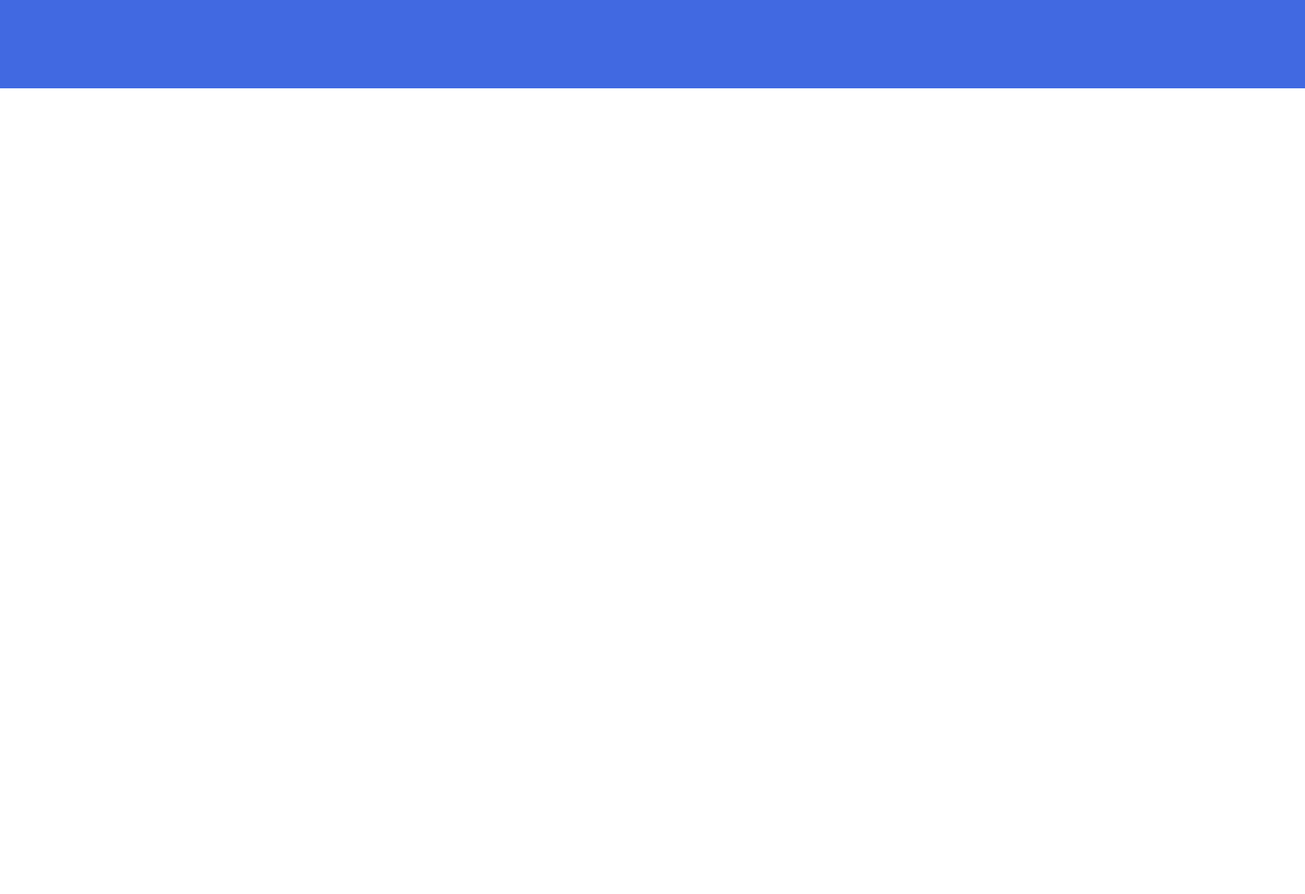
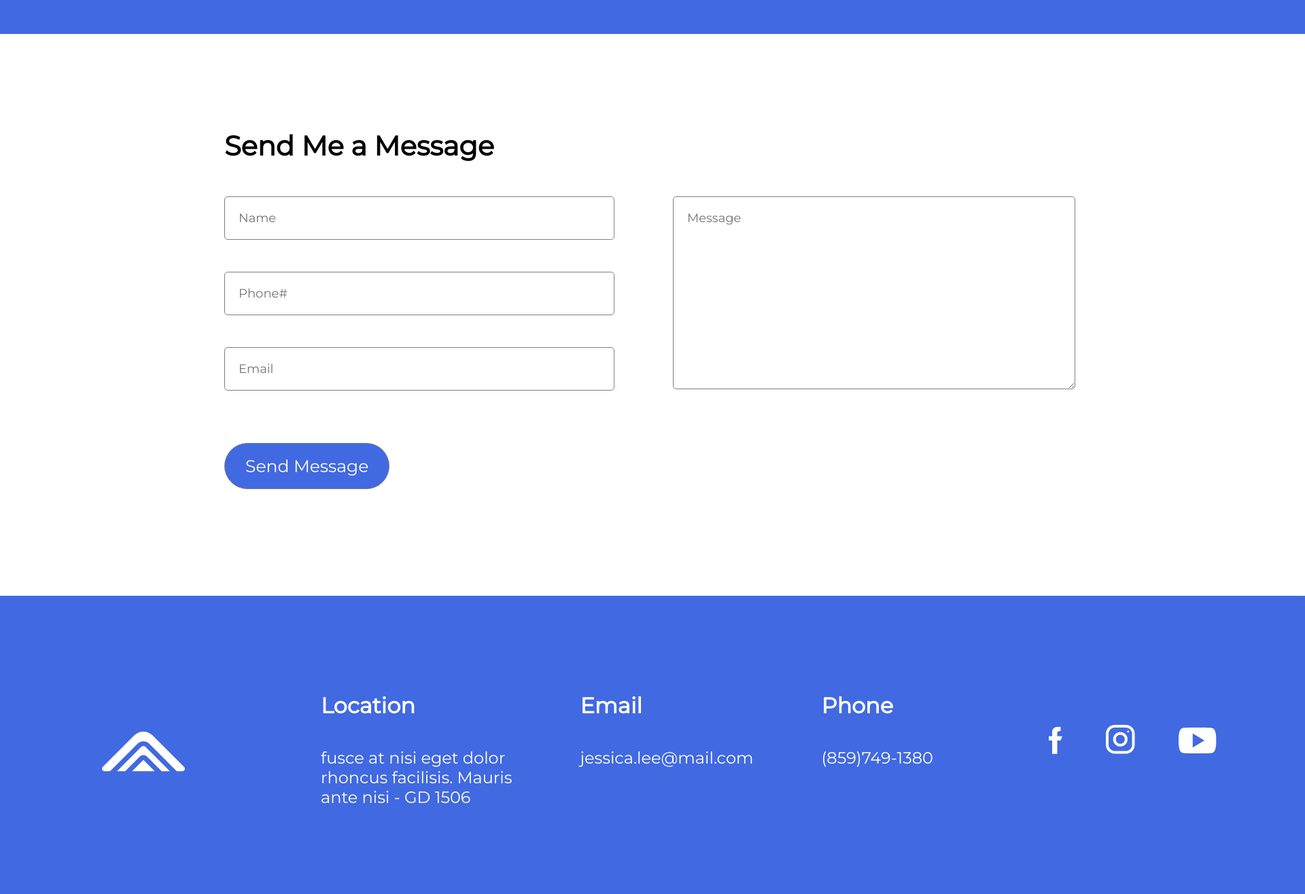
Before and after one commit to onkarjadhav77/HTML, a plain HTML site: page Html-Assignment-1/index.html in a window 1280 px wide. Shown: the part 4190-5506 px from the top of the page at 68% size, 1920 px wide, since content can reach past the window. Before the commit the page ends 4320 px from the top, so only its background shows below. Drawn offline with Linux system fonts and the light colour scheme.

Commit message:
commiting complete code

```diff
--- a/Html-Assignment-1/css/style.css
+++ b/Html-Assignment-1/css/style.css
@@ -166,7 +166,6 @@ header{
 .cardholder{
     background-color: royalblue;
     position: relative;
-    width: 100%;
     padding: 40px;
 }
 
@@ -179,11 +178,8 @@ header{
     padding: 60px 40px;
     box-sizing: border-box;
     font-family: 'Lato', sans-serif;
-}
-
-.cards{
-    margin: 20px;
-    padding: 20px;
+    box-shadow: 2px 2px 5px 5px #9EC0FF;
+    border-radius: 5px;
 }
 
 .card h4{
@@ -214,3 +210,107 @@ header{
     right: 20px;
     margin: 20px;
 }
+
+.form{
+    width: 1280px;
+    margin: auto;
+    padding-top: 100px;
+    overflow: hidden;
+    box-sizing: border-box;
+
+}
+
+.formfield{
+    float: left;
+    padding: 10px;
+    width: 620px;
+}
+
+.formfield input{
+    font-size: 18px;
+    font-family: 'Montserrat', sans-serif;
+    height: 60px;
+    padding-left: 20px;
+    width: 550px;
+    border-radius: 5px;
+    border: 1px solid gray;
+    margin-bottom: 47px;
+}
+
+.formfield input[type="button"]{
+    width: auto;
+    padding: 5px 30px;
+    font-size: 25px;
+    height: 68px;
+    border-radius: 40px;
+    background-color: royalblue;
+    color: white;
+    margin-top: 30px;
+}
+
+.form h3{
+    font-size: 40px;
+    margin-left: 10px;
+}
+
+ .message{
+     float: right;
+     width: 620px;
+     height: 440px;
+     padding: 10px;
+     box-sizing: border-box;
+ }
+
+ .message textarea{
+     width: 100%;
+     font-family: 'Montserrat', sans-serif;
+     height: auto;
+     font-size: 18px;
+     padding: 20px;
+     width: 550px;
+     border-radius: 5px;
+     border: 1px solid gray;
+ }
+
+footer{
+    margin-top: 100px;
+    padding: 100px;
+    background-color: royalblue;
+    overflow: hidden;
+}
+
+footer div{
+    display: inline-block;
+    margin: 0 50px;
+    color: white;
+}
+
+.info{
+    margin-left: 100px;
+}
+
+.info div{
+     float: left;
+}
+
+footer h4{
+    font-size: 32px;
+}
+
+footer p{
+    font-size: 24px;
+}
+
+.footlogo{
+    float: left;
+    margin-top: 100px;
+}
+
+.social{
+    float: right;
+    margin: 60px auto;
+}
+
+.social img{
+    margin: 30px;
+}
--- a/Html-Assignment-1/index.html
+++ b/Html-Assignment-1/index.html
@@ -107,6 +107,48 @@
             </div>
             <div class="arrowr"><img src="images/arrow.png" alt="arrow"></div>
         </section>
+
+        <section>
+            <div class="form">
+                <h3>Send Me a Message</h3>
+                <form action="#">
+                    <div class="formfield">
+                        <input type="text" placeholder="Name">
+                        <input type="text" placeholder="Phone#">
+                        <input type="text" placeholder="Email">
+                        <input type="button" value="Send Message">
+                    </div>
+                    <div class="message">
+                        <textarea placeholder="Message" rows="11"></textarea>
+                    </div>
+                </form>
+            </div>
+        </section>
+
+        <footer>
+            <div class="footlogo">
+                <img src="images/footer-logo.png" alt="logo">
+            </div>
+            <div class="info">
+                <div>
+                    <h4>Location</h4>
+                    <p>fusce at nisi eget dolor <br>rhoncus facilisis. Mauris <br>ante nisi - GD 1506</p>
+                </div>
+                <div>
+                    <h4>Email</h4>
+                    <p>jessica.lee@mail.com</p>
+                </div>
+                <div>
+                    <h4>Phone</h4>
+                    <p>(859)749-1380</p>
+                </div>
+            </div>
+            <div class="social">
+                <img src="images/fb_icon.png" alt="fb">
+                <img src="images/insta_icon.png" alt="insta">
+                <img src="images/youtube_icon.png" alt="youtube">
+            </div>
+        </footer>
     </div>
 
 </body>
```
